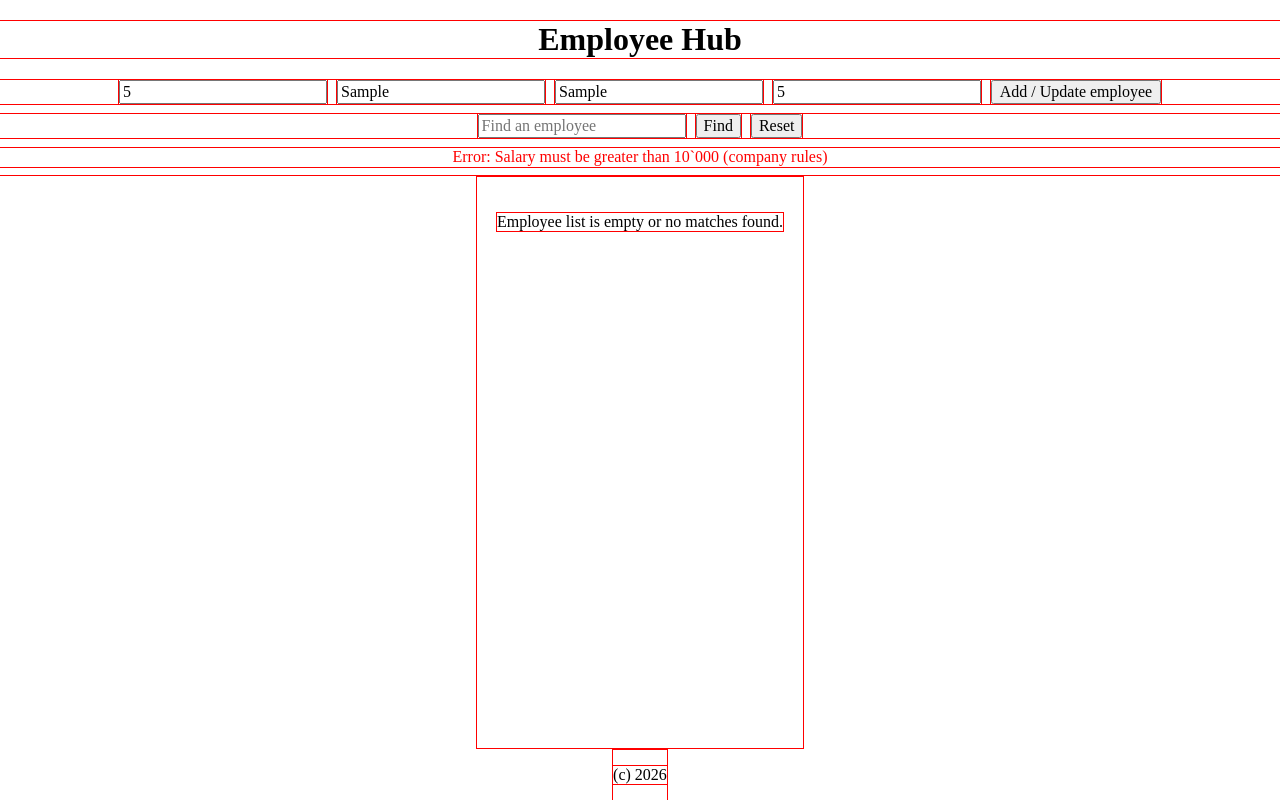
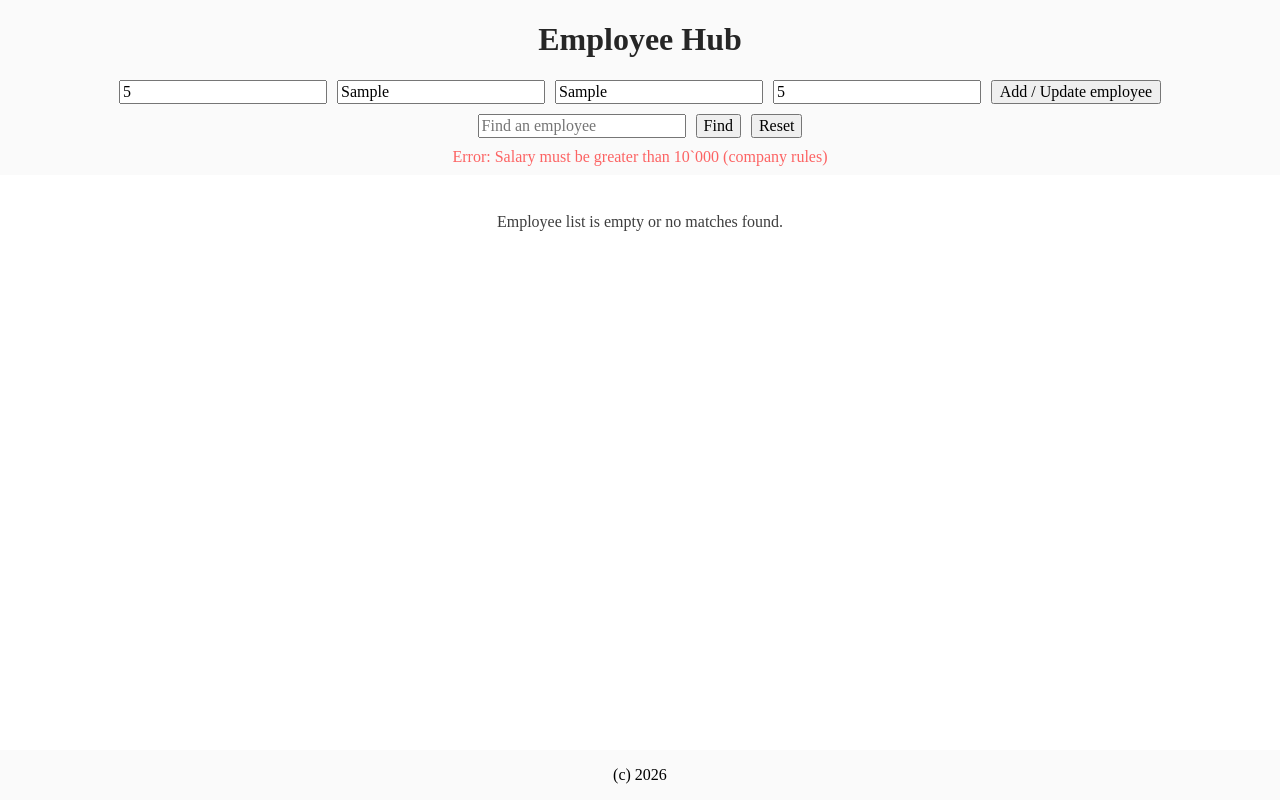
Before and after one commit to MicLord-4Mb/hw_employee_hub, a website with bundled scripts: page index.html in a window 1280 px wide. Both pictures are taken after typing "5", "Sample", "Sample", "5" into the empty fields and a click on the button "Add / Update employee". Built offline with nearby package versions, Linux system fonts and the light colour scheme.

Commit message:
Added a few colors

```diff
--- a/src/script.js
+++ b/src/script.js
@@ -13,6 +13,9 @@ const btnSearch = document.getElementById('btn-search');
 const btnReset = document.getElementById('btn-reset');
 const inputSearch = document.getElementById('search-query');
 const messageBox = document.getElementById('message-box');
+const rootStyles = window.getComputedStyle(document.documentElement);
+const successColor = rootStyles.getPropertyValue('--color-success').trim();
+const errorColor = rootStyles.getPropertyValue('--color-cancel').trim();
 
 /**
  * Show an action message
@@ -22,7 +25,7 @@ const messageBox = document.getElementById('message-box');
 
 function showMessage(text, isError=false){
   messageBox.textContent = text;
-  messageBox.style.color = isError ? 'red' : 'green';
+  messageBox.style.color = isError ? errorColor : successColor;
 }
 
 /**
@@ -48,7 +51,7 @@ function renderEmployees(employeesToRender = myCompany.getAllEmployees()) {
         </div>
         <div>
           <button onclick="editEmployee(${emp.getId()})">Edit</button>
-          <button onclick="deleteEmployee(${emp.getId()})" style="color: red;">Delete</button>
+          <button onclick="deleteEmployee(${emp.getId()})" style="color: ${errorColor}">Delete</button>
         </div>
       </li>
     `;
--- a/src/style.css
+++ b/src/style.css
@@ -1,6 +1,20 @@
 * {
+    /*outline: 1px solid red;*/
+}
 
-    outline: 1px solid red;
+:root {
+    /* ── Colors ── */
+    --color-primary-high: #212121;
+    --color-primary-medium: #3D3D3D;
+    --color-primary-light: #F1F7FA;
+    --color-cancel: #FC6363;
+    --color-success: #06C698;
+    --color-neutral-white: #FFFFFF;
+    --color-neutral-title: #262626;
+    --color-neutral-btext: #808080;
+    --color-neutral-stroke: #EEEEEE;
+    --color-neutral-bg: #FAFAFA;
+
 }
 
 ul {
@@ -17,10 +31,11 @@ ul li {
     justify-content: space-between;
     gap: 10px;
 
-    border: 1px solid #333;
+    border: 1px solid var(--color-primary-medium);
     margin-bottom: 10px;
     padding: 15px;
     border-radius: 5px;
+    box-shadow: 1px 0 0 var(--color-primary-medium);
 }
 
 ul li div {
@@ -34,12 +49,15 @@ ul li div {
     flex-direction: column;
     align-items: center;
     gap: 2px;
+    background-color: var(--color-neutral-white);
 }
 
 .app-header {
     width: 100vw;
     height: 175px;
     text-align: center;
+    background-color: var(--color-neutral-bg);
+    color: var(--color-neutral-title);
 }
 
 .menu-wrapper {
@@ -79,13 +97,16 @@ ul li div {
 .app-content {
     flex: 1 0 auto;
     padding: 20px;
+    color: var(--color-primary-medium);
 }
 
 .app-footer {
+    width: 100%;
     flex: 0 0 50px;
     display: flex;
     align-items: center;
     justify-content: center;
+    background-color: var(--color-neutral-bg);
 }
 
 #btn-add {
```
